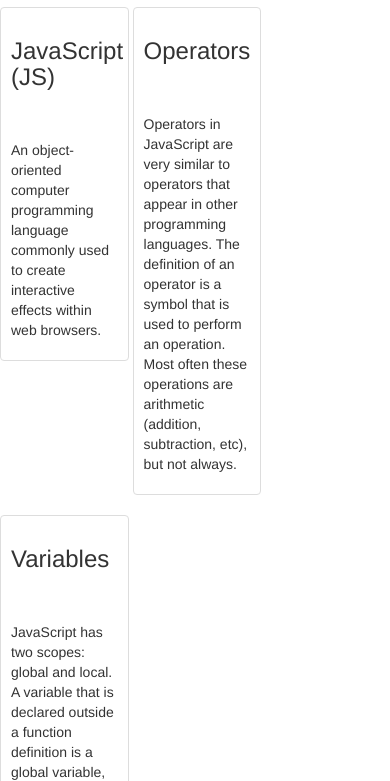
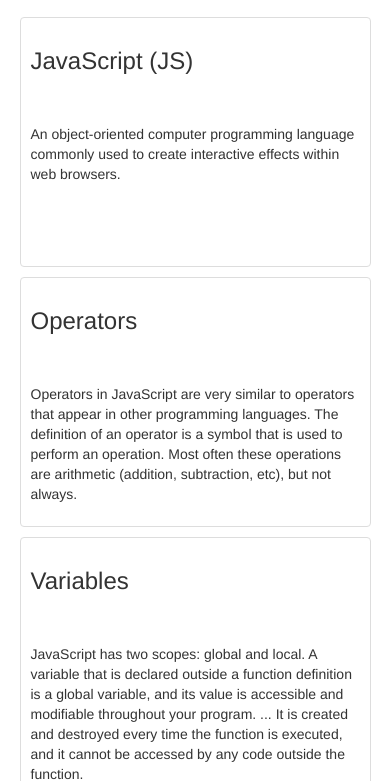
Before and after one commit to bettsbp/flashcard, a plain HTML site: page index.html in a window 390 px wide. Shown: the part 63-844 px from the top of the page. Drawn offline with Linux system fonts and the light colour scheme.

Commit message:
Add responsive styles

```diff
--- a/css/styles.css
+++ b/css/styles.css
@@ -23,3 +23,16 @@
 }
 
 /* Responsive Styles */
+@media screen and (max-width: 995px) {
+  .card {
+    display: block;
+    margin: 10px auto;
+    width: 50%;
+  }
+}
+
+@media screen and (max-width: 600px) {
+  .card {
+    width: 90%;
+  }
+}
```
